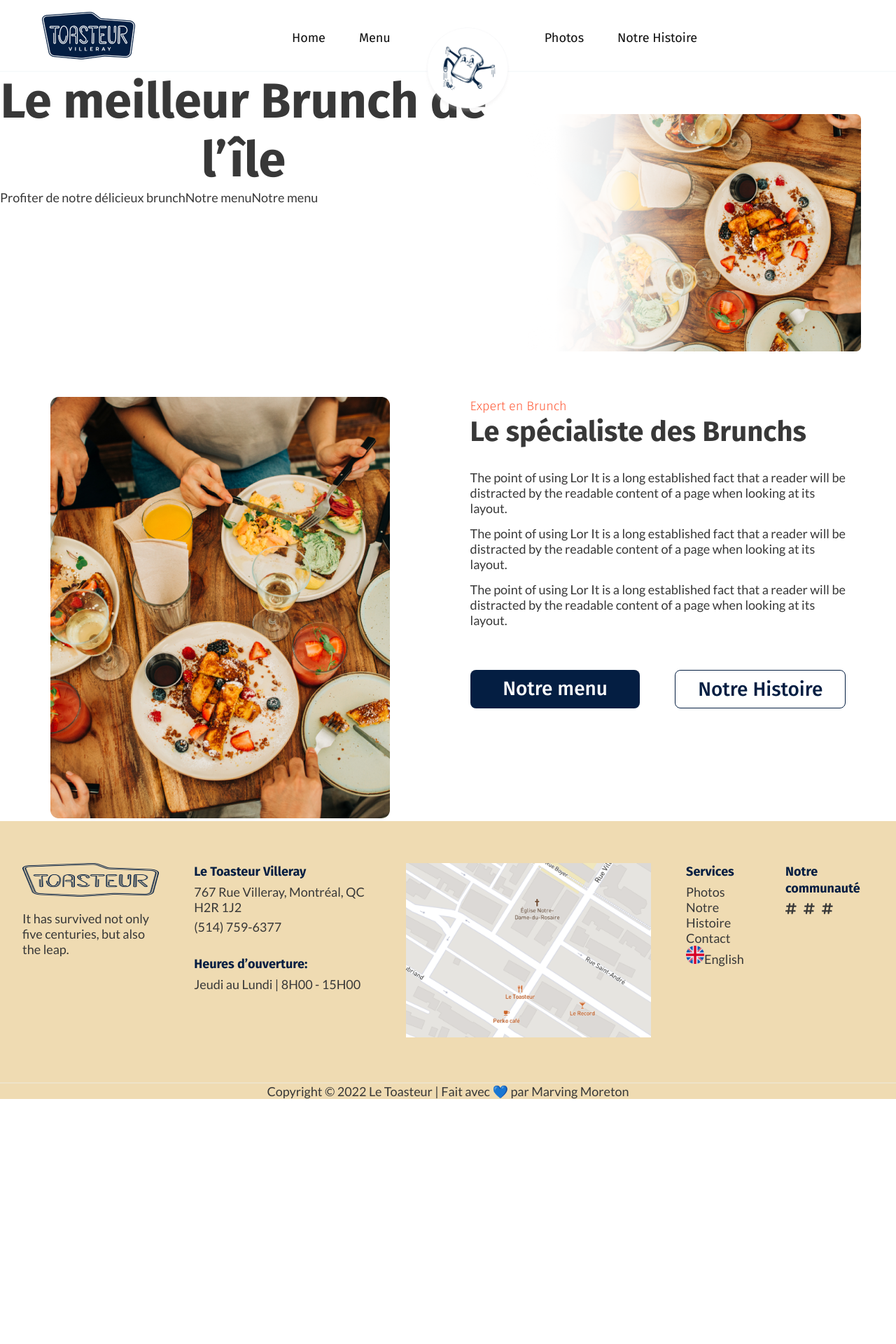
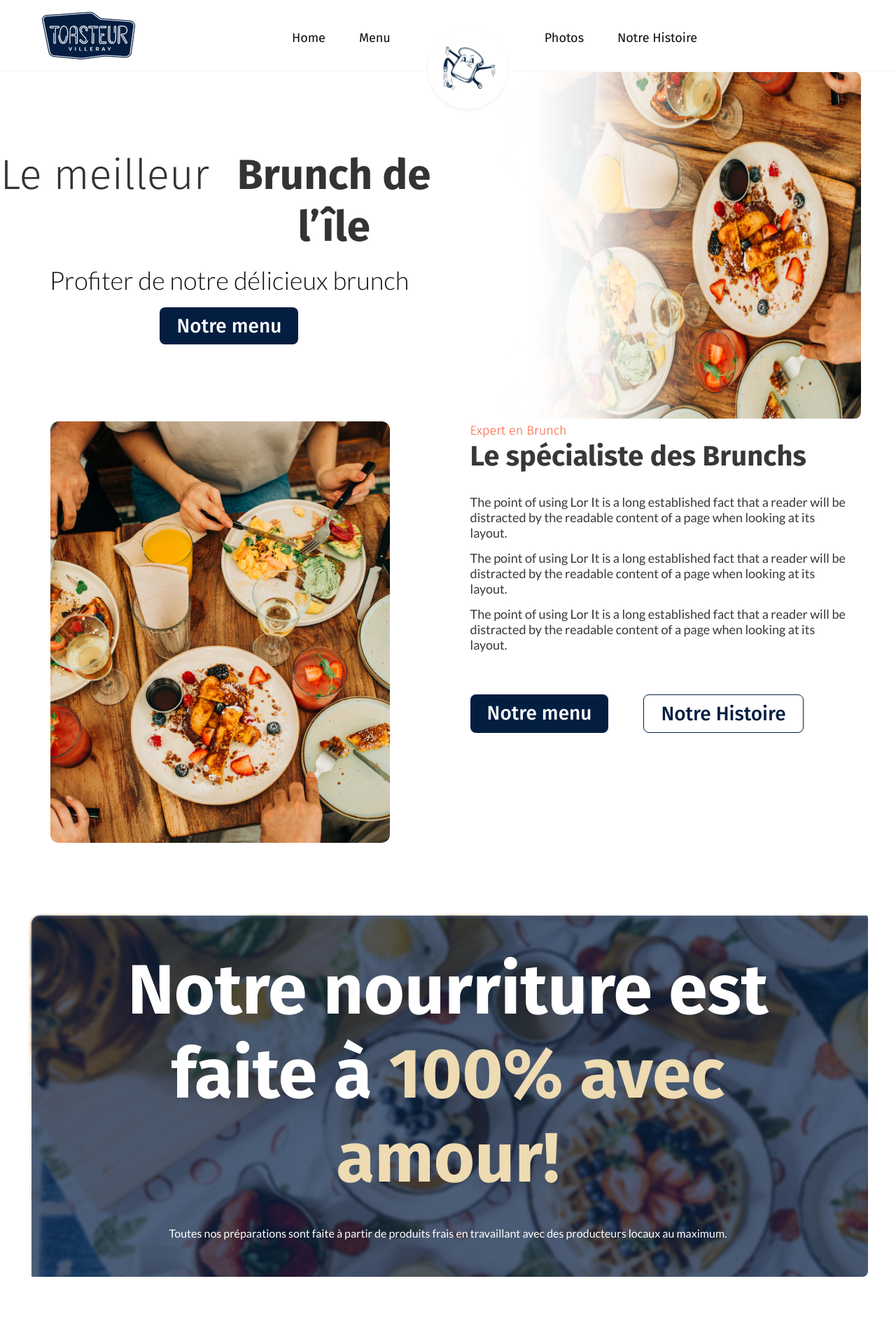
Before and after one commit to MarvingMoreton/le-toasteur-app, a Next.js app: page / in a window 1280 px wide. Shown: the top 1920 px of the page at 70% size. Before the commit the page ends 1570 px from the top, so only its background shows below. Built offline with nearby package versions, Linux system fonts and the light colour scheme.

Commit message:
V0 ImpactContent component

```diff
--- a/components/layout/Footer.js
+++ b/components/layout/Footer.js
@@ -51,20 +51,21 @@ function Footer() {
               <li>Photos</li>
               <li>Notre Histoire</li>
               <li>Contact</li>
-              <li>
-                <Link href="">
-                  <a>
+              <div lassName={classes["box-icon"]}>
                 <Image
                   src="/images/uk-flag.png"
                   alt="test"
                   // layout="fill"
-                      width={26}
-                      height={26}
+                  width={20}
+                  height={20}
                 />
-                  </a>
+                <li className={classes["icon-uk"]}>
+                  <Link href="">
+                    <a></a>
                   </Link>
                   English
                 </li>
+              </div>
             </ul>
           </div>
           <div className={classes["footer-col--5"]}>
--- a/components/layout/Footer.module.css
+++ b/components/layout/Footer.module.css
@@ -75,3 +75,10 @@
 .copyright-box {
   text-align: center;
 }
+
+.box-icon {
+  display: flex;
+  gap: 0.8rem;
+  justify-content: center;
+  align-self: center;
+}
--- a/components/layout/Layout.module.css
+++ b/components/layout/Layout.module.css
@@ -0,0 +1,5 @@
+.main {
+  margin: 0 auto;
+  width: 100%;
+  /* max-width: 80rem; */
+}
--- a/components/ui/homepage/Hero.js
+++ b/components/ui/homepage/Hero.js
@@ -7,19 +7,20 @@ function Hero() {
   return (
     <section className={classes["hero-section"]}>
       <div className={classes["box-text"]}>
-        <h1>Le meilleur Brunch de l’île</h1>
+        <h1>
+          Le meilleur &nbsp; <strong>Brunch de l’île</strong>
+        </h1>
         <span>Profiter de notre délicieux brunch</span>
-        <a>Notre menu</a>
-        <a>Notre menu</a>
+        <a className="btn-primary">Notre menu</a>
       </div>
-      <div className={classes["image-box"]}>
+      <div className={classes["box-image"]}>
         <Image
           className={classes["hero-illustration"]}
           src="/images/illustration-overlayed.png"
           alt="test"
           // layout="responsive"
           // layout="fill"
-          objectFit="contain"
+          // objectFit="contain"
           width={638}
           height={549}
         />
--- a/components/ui/homepage/Hero.module.css
+++ b/components/ui/homepage/Hero.module.css
@@ -11,7 +11,39 @@
   z-index: -1;
 }
 
-.image-box {
+.box-text {
+  display: flex;
+  flex-direction: column;
+  align-items: center;
+  justify-content: center;
+  gap: 1rem;
+}
+.box-text > h1 {
+  font-family: "Fira Sans";
+  font-style: normal;
+  font-weight: 300;
+  font-size: 6rem;
+  line-height: 74px;
+  /* or 103% */
+
+  display: flex;
+  align-items: center;
+
+  color: #333333;
+}
+
+.box-text > span {
+  font-family: "Lato";
+  font-style: light;
+  font-weight: 300;
+  font-size: 36px;
+  line-height: 58px;
+
+  /* T - Black 0E0E0E */
+
+  color: #0e0e0e;
+}
+.box-image {
   /* width: 100%;
   height: 100%;
   min-width: 100%; */
--- /dev/null
+++ b/components/ui/homepage/ImpactContent.js
@@ -0,0 +1,22 @@
+import classes from "./ImpactContent.module.css";
+import Link from "next/link";
+import Image from "next/image";
+import React from "react";
+
+function ImpactContent() {
+  return (
+    <section className={`${classes["section-impact-content"]} ${"container"}`}>
+      <div className={classes["box-content"]}>
+        <h2 className={classes["title-impact"]}>
+          Notre nourriture est faite à <span>100% avec amour!</span>
+        </h2>
+        <span className={classes["small-text"]}>
+          Toutes nos préparations sont faite à partir de produits frais en
+          travaillant avec des producteurs locaux au maximum.
+        </span>
+      </div>
+    </section>
+  );
+}
+
+export default ImpactContent;
--- /dev/null
+++ b/components/ui/homepage/ImpactContent.module.css
@@ -0,0 +1,47 @@
+.section-impact-content {
+  padding: 9.6rem 0;
+}
+
+.box-content {
+  /* position: absolute; */
+  background: url(../../../public/images//impact-double-layers.png);
+  border-radius: 0.8rem;
+  padding: 5rem 10rem;
+  font-size: 50px;
+  color: white;
+
+  display: flex;
+  flex-direction: column;
+  gap: 3.6rem;
+}
+.small-text {
+  font-family: "Lato";
+  font-style: normal;
+  font-weight: 400;
+  font-size: 16px;
+  line-height: 24px;
+  /* identical to box height, or 150% */
+
+  text-align: center;
+
+  color: #ffffff;
+}
+
+.title-impact {
+  font-family: "Fira Sans";
+  font-style: normal;
+  font-weight: 700;
+  font-size: 100px;
+  line-height: 120px;
+  text-align: center;
+
+  color: #ffffff;
+}
+
+.title-impact > span {
+  color: #efdbb2;
+}
+
+/* .box-image {
+  position: absolute;
+} */
--- a/pages/index.js
+++ b/pages/index.js
@@ -4,12 +4,14 @@ import styles from "../styles/Home.module.css";
 
 import Hero from "../components/ui/homepage/Hero";
 import ImageFeatured from "../components/ui/homepage/ImageFeatured";
+import ImpactContent from "../components/ui/homepage/ImpactContent";
 
 export default function Home() {
   return (
     <div>
       <Hero />
       <ImageFeatured />
+      <ImpactContent />
     </div>
   );
 }
--- a/styles/globals.css
+++ b/styles/globals.css
@@ -136,8 +136,8 @@ input:focus-visible {
 .btn-primary {
   background: #041e42;
   border-radius: 0.8rem;
-  padding: 1rem 1.8rem;
-  width: 50%;
+  padding: 1rem 2.4rem;
+  /* width: 50%; */
 
   font-family: "Fira Sans";
   font-style: normal;
@@ -152,8 +152,8 @@ input:focus-visible {
   background: #ffffff;
 
   border-radius: 0.8rem;
-  padding: 1rem 2rem;
-  width: 50%;
+  padding: 1rem 2.4rem;
+  /* width: 50%; */
   border: 1.5px solid #041e42;
 
   font-family: "Fira Sans";
```
Also changed, not shown: components/ui/homepage/BookTable.js (added, +14 -0 lines), components/ui/homepage/BookTable.module.css (added), public/images/impact-double-layers.png (added). Lines whose indentation alone changed are shown as unchanged.
